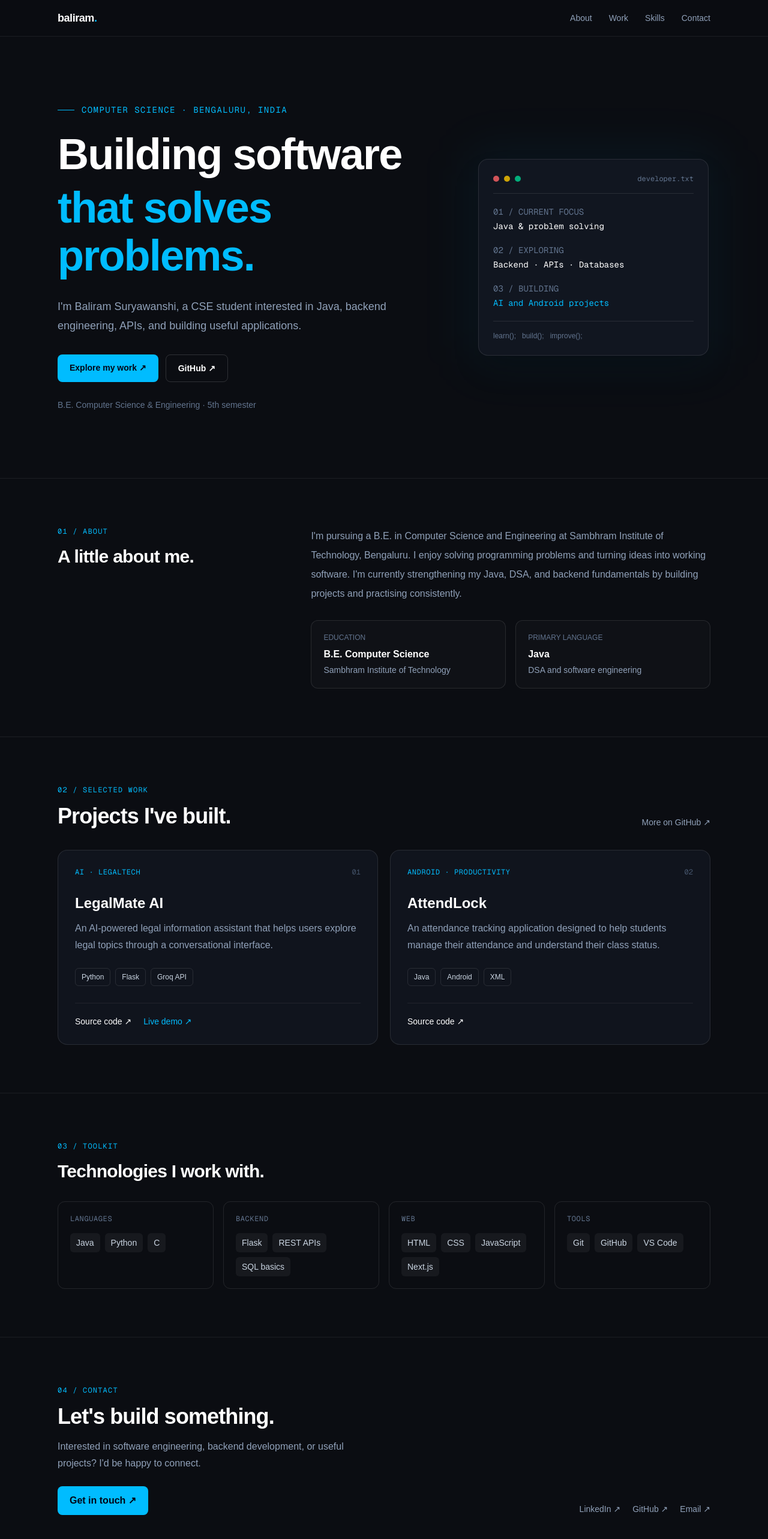
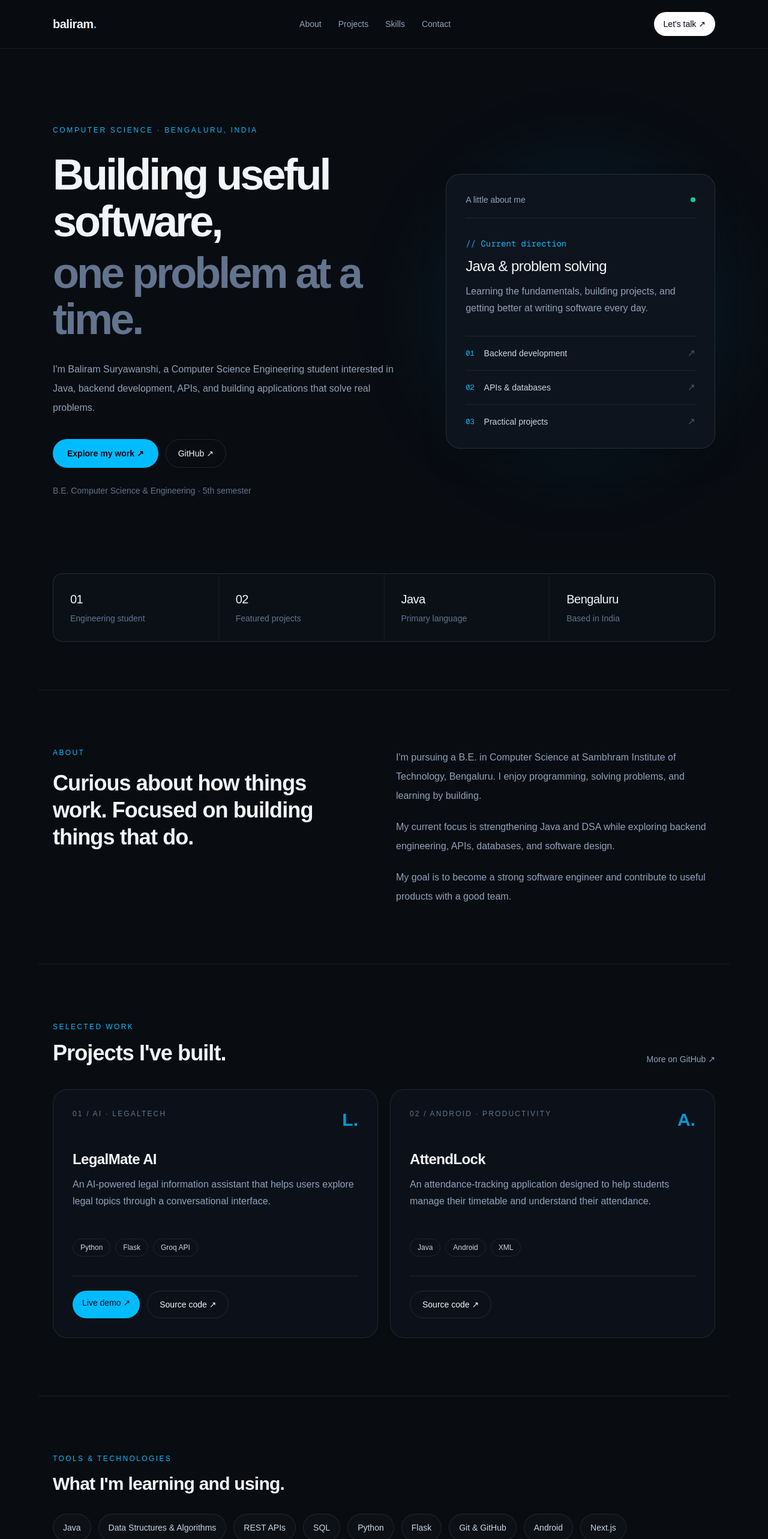
Before and after one commit to baliram-ls/my-portfolio, a Next.js app: page / in a window 1280 px wide. Shown: the top 2566 px of the page at 60% size. Built offline with nearby package versions, Linux system fonts and the light colour scheme.

Commit message:
Refactor homepage projects and layout
Updated project details and improved layout in the homepage. Enhanced descriptions and adjusted styling for better readability.

```diff
--- a/app/page.tsx
+++ b/app/page.tsx
@@ -1,69 +1,98 @@
 const projects = [
   {
     number: "01",
+    category: "AI · LEGALTECH",
     name: "LegalMate AI",
-    category: "AI · LEGALTECH",
     description:
       "An AI-powered legal information assistant that helps users explore legal topics through a conversational interface.",
-    tech: ["Python", "Flask", "Groq API"],
+    stack: ["Python", "Flask", "Groq API"],
+    demo: "https://legalmate-ai-deploy.vercel.app/",
     github: "https://github.com/baliram-ls/legalmate-ai",
-    demo: "https://legalmate-ai-deploy.vercel.app/",
+    mark: "L.",
   },
   {
     number: "02",
+    category: "ANDROID · PRODUCTIVITY",
     name: "AttendLock",
-    category: "ANDROID · PRODUCTIVITY",
     description:
-      "An attendance tracking application designed to help students manage their attendance and understand their class status.",
-    tech: ["Java", "Android", "XML"],
+      "An attendance-tracking application designed to help students manage their timetable and understand their attendance.",
+    stack: ["Java", "Android", "XML"],
     github: "https://github.com/baliram-ls/attendlock",
+    mark: "A.",
   },
 ];
 
-const skillGroups = [
-  { name: "LANGUAGES", items: ["Java", "Python", "C"] },
-  { name: "BACKEND", items: ["Flask", "REST APIs", "SQL basics"] },
-  { name: "WEB", items: ["HTML", "CSS", "JavaScript", "Next.js"] },
-  { name: "TOOLS", items: ["Git", "GitHub", "VS Code"] },
+const skills = [
+  "Java",
+  "Data Structures & Algorithms",
+  "REST APIs",
+  "SQL",
+  "Python",
+  "Flask",
+  "Git & GitHub",
+  "Android",
+  "Next.js",
 ];
+
+const linkStyle =
+  "inline-flex items-center gap-2 rounded-full border border-white/10 px-5 py-3 text-sm font-medium transition hover:border-sky-400/50 hover:bg-white/[0.05]";
 
 export default function Home() {
   return (
-    <main className="min-h-screen overflow-x-clip bg-[#0b0d12] text-slate-200">
-      <header className="sticky top-0 z-20 border-b border-white/[0.07] bg-[#0b0d12]/90 backdrop-blur-xl">
-        <nav className="mx-auto flex max-w-6xl items-center justify-between px-5 py-4 sm:px-8">
-          <a href="#home" className="text-lg font-bold tracking-tight text-white">
+    <main className="min-h-screen overflow-hidden bg-[#090c11] text-[#f2f5fa]">
+      <header className="sticky top-0 z-20 border-b border-white/[0.07] bg-[#090c11]/90 backdrop-blur-xl">
+        <nav className="mx-auto flex max-w-6xl items-center justify-between px-6 py-5">
+          <a href="#home" className="text-xl font-semibold tracking-tight">
             baliram<span className="text-sky-400">.</span>
           </a>
-          <div className="flex gap-4 text-sm text-slate-400 sm:gap-7">
-            <a href="#about" className="transition hover:text-sky-400">About</a>
-            <a href="#projects" className="transition hover:text-sky-400">Work</a>
-            <a href="#skills" className="transition hover:text-sky-400">Skills</a>
-            <a href="#contact" className="transition hover:text-sky-400">Contact</a>
+          <div className="hidden items-center gap-7 text-sm text-slate-400 sm:flex">
+            <a className="hover:text-white" href="#about">About</a>
+            <a className="hover:text-white" href="#projects">Projects</a>
+            <a className="hover:text-white" href="#skills">Skills</a>
+            <a className="hover:text-white" href="#contact">Contact</a>
           </div>
+          <a
+            href="#contact"
+            className="rounded-full bg-white px-4 py-2.5 text-sm font-medium text-slate-950 transition hover:bg-sky-200"
+          >
+            Let's talk ↗
+          </a>
         </nav>
       </header>
 
-      <section id="home" className="mx-auto grid max-w-6xl items-center gap-12 px-5 py-20 sm:px-8 sm:py-28 md:grid-cols-[1.25fr_0.75fr]">
+      <section
+        id="home"
+        className="mx-auto grid max-w-6xl items-center gap-12 px-6 py-24 md:grid-cols-[1.15fr_0.85fr] md:py-32"
+      >
         <div>
-          <p className="mb-6 flex items-center gap-3 font-mono text-xs tracking-widest text-sky-400 sm:text-sm">
-            <span className="h-px w-7 bg-sky-400" />
-            COMPUTER SCIENCE · BENGALURU, INDIA
+          <p className="mb-7 text-xs font-medium uppercase tracking-[0.22em] text-sky-400">
+            Computer Science · Bengaluru, India
           </p>
-          <h1 className="text-4xl font-bold leading-[1.12] tracking-tight text-white sm:text-6xl lg:text-7xl">
-            Building software
-            <span className="mt-2 block text-sky-400">that solves problems.</span>
+          <h1 className="max-w-2xl text-5xl font-semibold leading-[1.08] tracking-[-0.055em] sm:text-6xl lg:text-7xl">
+            Building useful software,
+            <span className="mt-2 block text-slate-500">
+              one problem at a time.
+            </span>
           </h1>
-          <p className="mt-7 max-w-xl text-base leading-8 text-slate-400 sm:text-lg">
-            I&apos;m Baliram Suryawanshi, a CSE student interested in Java,
-            backend engineering, APIs, and building useful applications.
+          <p className="mt-7 max-w-xl text-base leading-8 text-slate-400">
+            I'm Baliram Suryawanshi, a Computer Science Engineering student
+            interested in Java, backend development, APIs, and building
+            applications that solve real problems.
           </p>
-          <div className="mt-8 flex flex-wrap gap-3">
-            <a href="#projects" className="rounded-lg bg-sky-400 px-5 py-3 text-sm font-semibold text-slate-950 transition hover:bg-sky-300">
-              Explore my work <span aria-hidden="true">↗</span>
+          <div className="mt-9 flex flex-wrap gap-3">
+            <a
+              href="#projects"
+              className="rounded-full bg-sky-400 px-6 py-3.5 text-sm font-semibold text-slate-950 transition hover:bg-sky-300"
+            >
+              Explore my work ↗
             </a>
-            <a href="https://github.com/baliram-ls" target="_blank" rel="noopener noreferrer" className="rounded-lg border border-white/15 px-5 py-3 text-sm font-semibold text-white transition hover:border-sky-400/60">
-              GitHub <span aria-hidden="true">↗</span>
+            <a
+              href="https://github.com/baliram-ls"
+              target="_blank"
+              rel="noreferrer"
+              className={linkStyle}
+            >
+              GitHub ↗
             </a>
           </div>
           <p className="mt-7 text-sm text-slate-500">
@@ -71,151 +100,245 @@ export default function Home() {
           </p>
         </div>
 
-        <div className="relative mx-auto w-full max-w-sm">
-          <div className="absolute -inset-4 rounded-3xl bg-sky-400/[0.06] blur-2xl" />
-          <div className="relative rounded-2xl border border-white/10 bg-[#111620] p-5 shadow-2xl sm:p-6">
-            <div className="flex items-center gap-2 border-b border-white/10 pb-4">
-              <span className="h-2.5 w-2.5 rounded-full bg-red-400/80" />
-              <span className="h-2.5 w-2.5 rounded-full bg-yellow-400/80" />
-              <span className="h-2.5 w-2.5 rounded-full bg-emerald-400/80" />
-              <span className="ml-auto font-mono text-xs text-slate-500">developer.txt</span>
+        <div className="relative">
+          <div className="absolute -inset-8 rounded-full bg-sky-500/[0.08] blur-3xl" />
+          <div className="relative rounded-3xl border border-white/10 bg-[#0e141d] p-6 shadow-2xl sm:p-8">
+            <div className="flex items-center justify-between border-b border-white/[0.08] pb-5">
+              <span className="text-sm text-slate-400">A little about me</span>
+              <span className="h-2 w-2 rounded-full bg-emerald-400" />
             </div>
-            <div className="space-y-5 py-5 font-mono text-sm">
-              <div>
-                <p className="text-slate-500">01 / CURRENT FOCUS</p>
-                <p className="mt-1 text-white">Java & problem solving</p>
-              </div>
-              <div>
-                <p className="text-slate-500">02 / EXPLORING</p>
-                <p className="mt-1 text-white">Backend · APIs · Databases</p>
-              </div>
-              <div>
-                <p className="text-slate-500">03 / BUILDING</p>
-                <p className="mt-1 text-sky-400">AI and Android projects</p>
-              </div>
-            </div>
-            <div className="border-t border-white/10 pt-4 text-xs text-slate-500">
-              learn(); &nbsp; build(); &nbsp; improve();
+            <p className="mt-8 font-mono text-sm text-sky-400">
+              {"// Current direction"}
+            </p>
+            <p className="mt-3 text-2xl font-medium tracking-tight">
+              Java & problem solving
+            </p>
+            <p className="mt-3 leading-7 text-slate-400">
+              Learning the fundamentals, building projects, and getting better
+              at writing software every day.
+            </p>
+            <div className="mt-8 space-y-4">
+              {[
+                ["01", "Backend development"],
+                ["02", "APIs & databases"],
+                ["03", "Practical projects"],
+              ].map(([number, label]) => (
+                <div
+                  key={number}
+                  className="flex items-center gap-4 border-t border-white/[0.07] pt-4"
+                >
+                  <span className="font-mono text-xs text-sky-400">
+                    {number}
+                  </span>
+                  <span className="text-sm text-slate-300">{label}</span>
+                  <span className="ml-auto text-slate-600">↗</span>
+                </div>
+              ))}
             </div>
           </div>
         </div>
       </section>
 
-      <section id="about" className="scroll-mt-20 border-t border-white/[0.07]">
-        <div className="mx-auto grid max-w-6xl gap-8 px-5 py-16 sm:px-8 sm:py-20 md:grid-cols-[0.7fr_1.3fr] md:gap-16">
+      <section className="mx-auto max-w-6xl px-6 pb-20">
+        <div className="grid grid-cols-2 gap-px overflow-hidden rounded-2xl border border-white/[0.07] bg-white/[0.07] md:grid-cols-4">
+          {[
+            ["01", "Engineering student"],
+            ["02", "Featured projects"],
+            ["Java", "Primary language"],
+            ["Bengaluru", "Based in India"],
+          ].map(([value, label]) => (
+            <div key={label} className="bg-[#0b1017] p-5 sm:p-7">
+              <p className="text-xl font-medium tracking-tight">{value}</p>
+              <p className="mt-2 text-sm text-slate-500">{label}</p>
+            </div>
+          ))}
+        </div>
+      </section>
+
+      <section
+        id="about"
+        className="mx-auto grid max-w-6xl gap-10 border-t border-white/[0.07] px-6 py-24 md:grid-cols-2"
+      >
+        <div>
+          <p className="text-xs uppercase tracking-[0.2em] text-sky-400">
+            About
+          </p>
+          <h2 className="mt-5 max-w-lg text-3xl font-semibold leading-tight tracking-tight sm:text-4xl">
+            Curious about how things work. Focused on building things that do.
+          </h2>
+        </div>
+        <div className="space-y-5 text-base leading-8 text-slate-400">
+          <p>
+            I'm pursuing a B.E. in Computer Science at Sambhram Institute of
+            Technology, Bengaluru. I enjoy programming, solving problems, and
+            learning by building.
+          </p>
+          <p>
+            My current focus is strengthening Java and DSA while exploring
+            backend engineering, APIs, databases, and software design.
+          </p>
+          <p>
+            My goal is to become a strong software engineer and contribute to
+            useful products with a good team.
+          </p>
+        </div>
+      </section>
+
+      <section
+        id="projects"
+        className="mx-auto max-w-6xl border-t border-white/[0.07] px-6 py-24"
+      >
+        <div className="flex flex-wrap items-end justify-between gap-5">
           <div>
-            <p className="font-mono text-xs tracking-widest text-sky-400">01 / ABOUT</p>
-            <h2 className="mt-4 text-3xl font-bold tracking-tight text-white">A little about me.</h2>
+            <p className="text-xs uppercase tracking-[0.2em] text-sky-400">
+              Selected work
+            </p>
+            <h2 className="mt-4 text-3xl font-semibold tracking-tight sm:text-4xl">
+              Projects I've built.
+            </h2>
           </div>
-          <div>
-            <p className="text-base leading-8 text-slate-400">
-              I&apos;m pursuing a B.E. in Computer Science and Engineering at
-              Sambhram Institute of Technology, Bengaluru. I enjoy solving
-              programming problems and turning ideas into working software.
-              I&apos;m currently strengthening my Java, DSA, and backend
-              fundamentals by building projects and practising consistently.
-            </p>
-            <div className="mt-7 grid gap-4 sm:grid-cols-2">
-              <div className="rounded-xl border border-white/10 bg-white/[0.02] p-5">
-                <p className="text-xs text-slate-500">EDUCATION</p>
-                <p className="mt-2 font-semibold text-white">B.E. Computer Science</p>
-                <p className="mt-1 text-sm text-slate-400">Sambhram Institute of Technology</p>
+          <a
+            href="https://github.com/baliram-ls"
+            target="_blank"
+            rel="noreferrer"
+            className="text-sm text-slate-400 transition hover:text-sky-400"
+          >
+            More on GitHub ↗
+          </a>
+        </div>
+
+        <div className="mt-10 grid gap-5 md:grid-cols-2">
+          {projects.map((project) => (
+            <article
+              key={project.name}
+              className="group rounded-3xl border border-white/[0.09] bg-[#0c1119] p-6 transition duration-300 hover:-translate-y-1 hover:border-sky-400/30 sm:p-8"
+            >
+              <div className="flex items-start justify-between gap-4">
+                <span className="text-xs uppercase tracking-[0.18em] text-slate-500">
+                  {project.number} / {project.category}
+                </span>
+                <span className="text-3xl font-semibold text-sky-400/80">
+                  {project.mark}
+                </span>
               </div>
-              <div className="rounded-xl border border-white/10 bg-white/[0.02] p-5">
-                <p className="text-xs text-slate-500">PRIMARY LANGUAGE</p>
-                <p className="mt-2 font-semibold text-white">Java</p>
-                <p className="mt-1 text-sm text-slate-400">DSA and software engineering</p>
+              <h3 className="mt-8 text-2xl font-semibold tracking-tight">
+                {project.name}
+              </h3>
+              <p className="mt-3 min-h-20 leading-7 text-slate-400">
+                {project.description}
+              </p>
+              <div className="mt-6 flex flex-wrap gap-2">
+                {project.stack.map((tech) => (
+                  <span
+                    key={tech}
+                    className="rounded-full border border-white/[0.08] px-3 py-1.5 text-xs text-slate-300"
+                  >
+                    {tech}
+                  </span>
+                ))}
               </div>
+              <div className="mt-8 flex flex-wrap gap-3 border-t border-white/[0.08] pt-6">
+                {"demo" in project && project.demo && (
+                  <a
+                    href={project.demo}
+                    target="_blank"
+                    rel="noreferrer"
+                    className="rounded-full bg-sky-400 px-4 py-2.5 text-sm font-medium text-slate-950 hover:bg-sky-300"
+                  >
+                    Live demo ↗
+                  </a>
+                )}
+                <a
+                  href={project.github}
+                  target="_blank"
+                  rel="noreferrer"
+                  className={linkStyle}
+                >
+                  Source code ↗
+                </a>
+              </div>
+            </article>
+          ))}
+        </div>
+      </section>
+
+      <section
+        id="skills"
+        className="mx-auto max-w-6xl border-t border-white/[0.07] px-6 py-24"
+      >
+        <p className="text-xs uppercase tracking-[0.2em] text-sky-400">
+          Tools & technologies
+        </p>
+        <h2 className="mt-4 text-3xl font-semibold tracking-tight">
+          What I'm learning and using.
+        </h2>
+        <div className="mt-8 flex flex-wrap gap-3">
+          {skills.map((skill) => (
+            <span
+              key={skill}
+              className="rounded-full border border-white/[0.09] bg-white/[0.02] px-4 py-3 text-sm text-slate-300 transition hover:border-sky-400/40"
+            >
+              {skill}
+            </span>
+          ))}
+        </div>
+      </section>
+
+      <section
+        id="contact"
+        className="mx-auto max-w-6xl border-t border-white/[0.07] px-6 py-24"
+      >
+        <div className="rounded-3xl border border-white/[0.09] bg-[#0d131c] p-7 sm:p-12">
+          <p className="text-xs uppercase tracking-[0.2em] text-sky-400">
+            Contact
+          </p>
+          <div className="mt-5 grid gap-8 md:grid-cols-2 md:items-end">
+            <div>
+              <h2 className="max-w-md text-3xl font-semibold tracking-tight sm:text-5xl">
+                Let's build something useful.
+              </h2>
+              <p className="mt-4 leading-7 text-slate-400">
+                Open to connecting with developers, collaborating on projects,
+                and exploring internship opportunities.
+              </p>
+            </div>
+            <div className="flex flex-col gap-3">
+              <a
+                href="mailto:suryawanshibaliram90@gmail.com"
+                className={linkStyle}
+              >
+                Email me <span className="ml-auto">↗</span>
+              </a>
+              <a
+                href="https://www.linkedin.com/in/baliram-suryawanshi-0b07a9338/"
+                target="_blank"
+                rel="noreferrer"
+                className={linkStyle}
+              >
+                LinkedIn <span className="ml-auto">↗</span>
+              </a>
+              <a
+                href="https://github.com/baliram-ls"
+                target="_blank"
+                rel="noreferrer"
+                className={linkStyle}
+              >
+                GitHub <span className="ml-auto">↗</span>
+              </a>
             </div>
           </div>
         </div>
       </section>
 
-      <section id="projects" className="scroll-mt-20 border-t border-white/[0.07]">
-        <div className="mx-auto max-w-6xl px-5 py-16 sm:px-8 sm:py-20">
-          <div className="flex flex-col justify-between gap-4 sm:flex-row sm:items-end">
-            <div>
-              <p className="font-mono text-xs tracking-widest text-sky-400">02 / SELECTED WORK</p>
-              <h2 className="mt-4 text-3xl font-bold tracking-tight text-white sm:text-4xl">Projects I&apos;ve built.</h2>
-            </div>
-            <a href="https://github.com/baliram-ls" target="_blank" rel="noopener noreferrer" className="text-sm text-slate-400 transition hover:text-sky-400">
-              More on GitHub ↗
-            </a>
-          </div>
-
-          <div className="mt-9 grid gap-5 md:grid-cols-2">
-            {projects.map((project) => (
-              <article key={project.name} className="group flex flex-col rounded-2xl border border-white/10 bg-[#10141d] p-6 transition duration-200 hover:-translate-y-1 hover:border-sky-400/40 sm:p-7">
-                <div className="flex items-center justify-between gap-3">
-                  <span className="font-mono text-xs tracking-wider text-sky-400">{project.category}</span>
-                  <span className="font-mono text-xs text-slate-600">{project.number}</span>
-                </div>
-                <h3 className="mt-7 text-2xl font-bold text-white">{project.name}</h3>
-                <p className="mt-3 flex-1 leading-7 text-slate-400">{project.description}</p>
-                <div className="mt-6 flex flex-wrap gap-2">
-                  {project.tech.map((tech) => (
-                    <span key={tech} className="rounded-md border border-white/10 px-2.5 py-1.5 text-xs text-slate-300">{tech}</span>
-                  ))}
-                </div>
-                <div className="mt-7 flex gap-5 border-t border-white/[0.07] pt-5 text-sm font-medium">
-                  <a href={project.github} target="_blank" rel="noopener noreferrer" className="text-white transition hover:text-sky-400">
-                    Source code ↗
-                  </a>
-                  {project.demo && (
-                    <a href={project.demo} target="_blank" rel="noopener noreferrer" className="text-sky-400 transition hover:text-sky-300">
-                      Live demo ↗
-                    </a>
-                  )}
-                </div>
-              </article>
-            ))}
-          </div>
-        </div>
-      </section>
-
-      <section id="skills" className="scroll-mt-20 border-t border-white/[0.07]">
-        <div className="mx-auto max-w-6xl px-5 py-16 sm:px-8 sm:py-20">
-          <p className="font-mono text-xs tracking-widest text-sky-400">03 / TOOLKIT</p>
-          <h2 className="mt-4 text-3xl font-bold tracking-tight text-white">Technologies I work with.</h2>
-          <div className="mt-8 grid gap-4 sm:grid-cols-2 lg:grid-cols-4">
-            {skillGroups.map((group) => (
-              <div key={group.name} className="rounded-xl border border-white/10 p-5">
-                <h3 className="font-mono text-xs tracking-wider text-slate-500">{group.name}</h3>
-                <div className="mt-4 flex flex-wrap gap-2">
-                  {group.items.map((item) => (
-                    <span key={item} className="rounded-md bg-white/[0.05] px-2.5 py-1.5 text-sm text-slate-300">{item}</span>
-                  ))}
-                </div>
-              </div>
-            ))}
-          </div>
-        </div>
-      </section>
-
-      <section id="contact" className="scroll-mt-20 border-t border-white/[0.07]">
-        <div className="mx-auto flex max-w-6xl flex-col gap-7 px-5 py-16 sm:px-8 sm:py-20 md:flex-row md:items-end md:justify-between">
-          <div>
-            <p className="font-mono text-xs tracking-widest text-sky-400">04 / CONTACT</p>
-            <h2 className="mt-4 text-3xl font-bold tracking-tight text-white sm:text-4xl">Let&apos;s build something.</h2>
-            <p className="mt-4 max-w-lg leading-7 text-slate-400">
-              Interested in software engineering, backend development, or useful projects? I&apos;d be happy to connect.
-            </p>
-            <a href="mailto:suryawanshibaliram90@gmail.com" className="mt-6 inline-flex rounded-lg bg-sky-400 px-5 py-3 font-semibold text-slate-950 transition hover:bg-sky-300">
-              Get in touch ↗
-            </a>
-          </div>
-          <div className="flex flex-wrap gap-5 text-sm text-slate-400">
-            <a href="https://www.linkedin.com/in/baliram-suryawanshi-0b07a9338/" target="_blank" rel="noopener noreferrer" className="hover:text-sky-400">LinkedIn ↗</a>
-            <a href="https://github.com/baliram-ls" target="_blank" rel="noopener noreferrer" className="hover:text-sky-400">GitHub ↗</a>
-            <a href="mailto:suryawanshibaliram90@gmail.com" className="hover:text-sky-400">Email ↗</a>
-          </div>
-        </div>
-      </section>
-
-      <footer className="border-t border-white/[0.07] px-5 py-6 sm:px-8">
-        <div className="mx-auto flex max-w-6xl flex-col gap-2 text-xs text-slate-500 sm:flex-row sm:items-center sm:justify-between">
-          <p>© {new Date().getFullYear()} Baliram Suryawanshi</p>
-          <p>Designed and built with Next.js.</p>
+      <footer className="border-t border-white/[0.07]">
+        <div className="mx-auto flex max-w-6xl flex-wrap items-center justify-between gap-4 px-6 py-7 text-sm text-slate-500">
+          <a href="#home" className="font-semibold text-white">
+            baliram<span className="text-sky-400">.</span>
+          </a>
+          <span>© {new Date().getFullYear()} Baliram Suryawanshi</span>
+          <a href="#home" className="transition hover:text-white">
+            Back to top ↑
+          </a>
         </div>
       </footer>
     </main>
```
